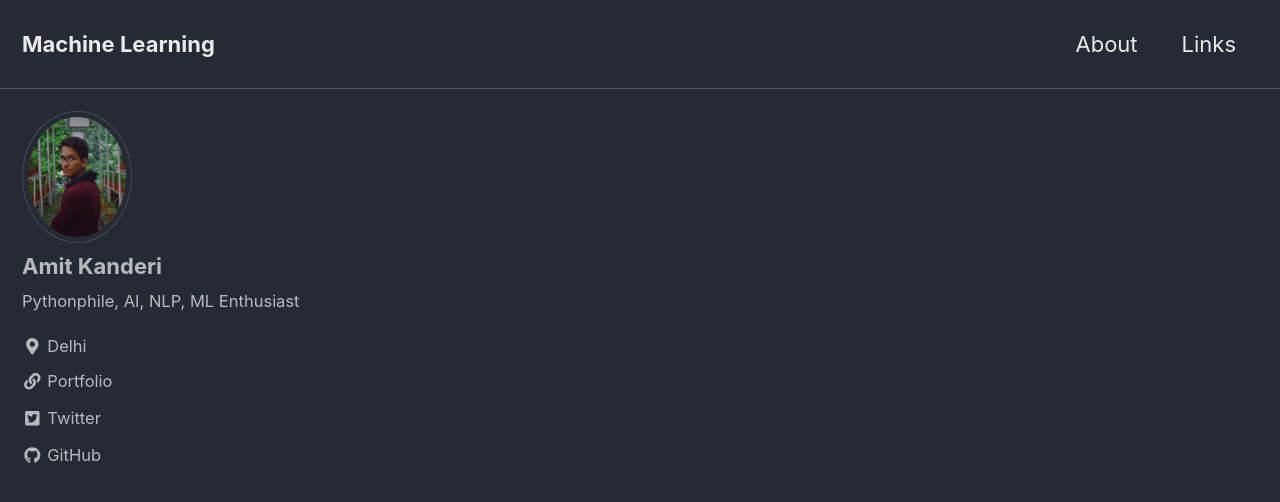
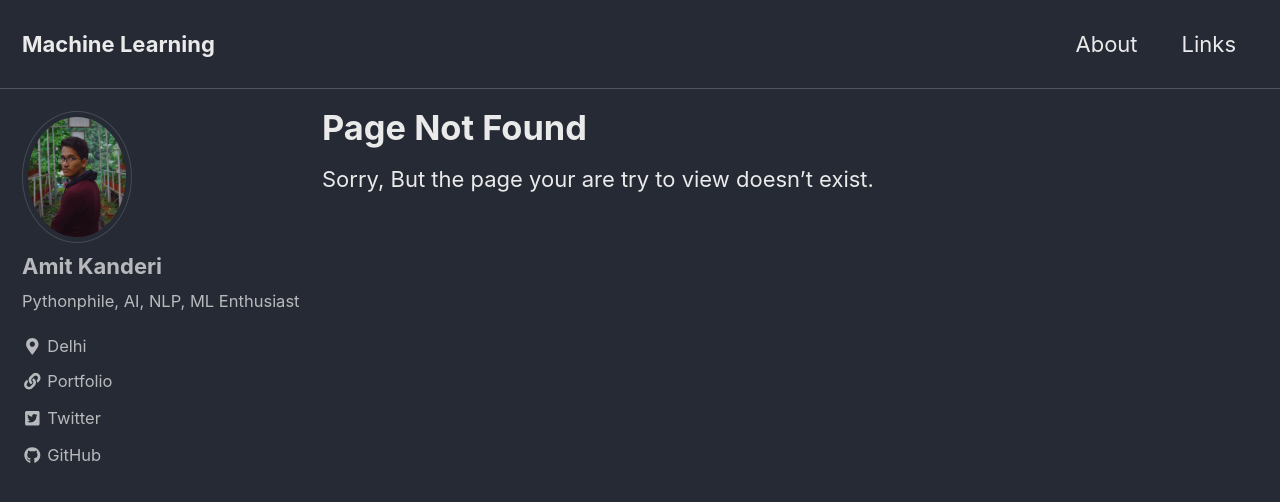
Before and after one commit to amitkan1995/blog, a Jekyll site: the page built from _pages/404.md, in a window 1280 px wide and 900 px high. Shown: the top 502 px of the window. Built offline with Jekyll 4.4.1, drawn with Linux system fonts in a browser that asks for light colours; cached includes are drawn as plain includes; nearby versions of some CDN libraries; our own code applies the rules of GitHub Pages for plain Markdown files.

Commit message:
Initial Commit

```diff
--- a/_pages/404.md
+++ b/_pages/404.md
@@ -0,0 +1,15 @@
+---
+title: "Page Not Found"
+permalink: single
+excerpt: "Page not found. Try other links "
+sitemap: false
+permalinks: /404.html
+---
+
+Sorry, But the page your are try to view doesn't exist.
+
+<script type= "text/javascript">
+
+    var GOOG_FIXURl_LANG = 'en';
+    var GOOG_FIXURL_SITE =  "{{site: url}}"
+</script>
```
Also changed, not shown: _pages/about.md (+1 -1 lines).
